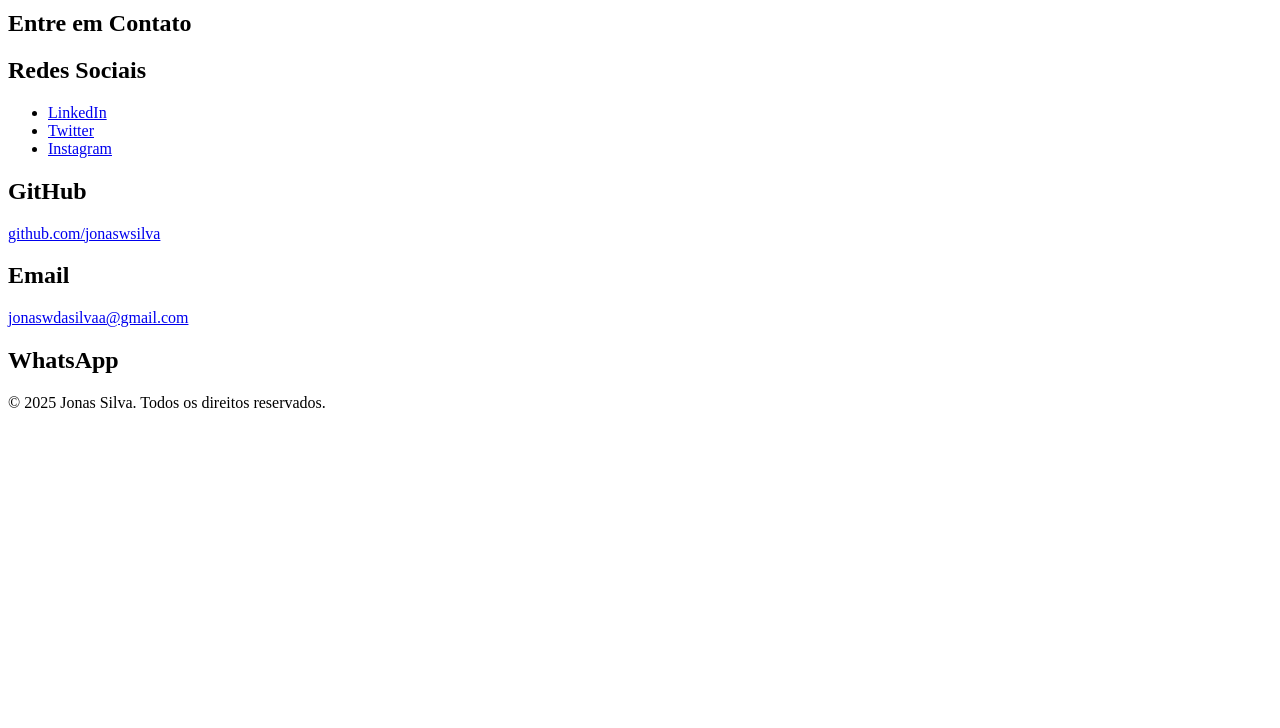
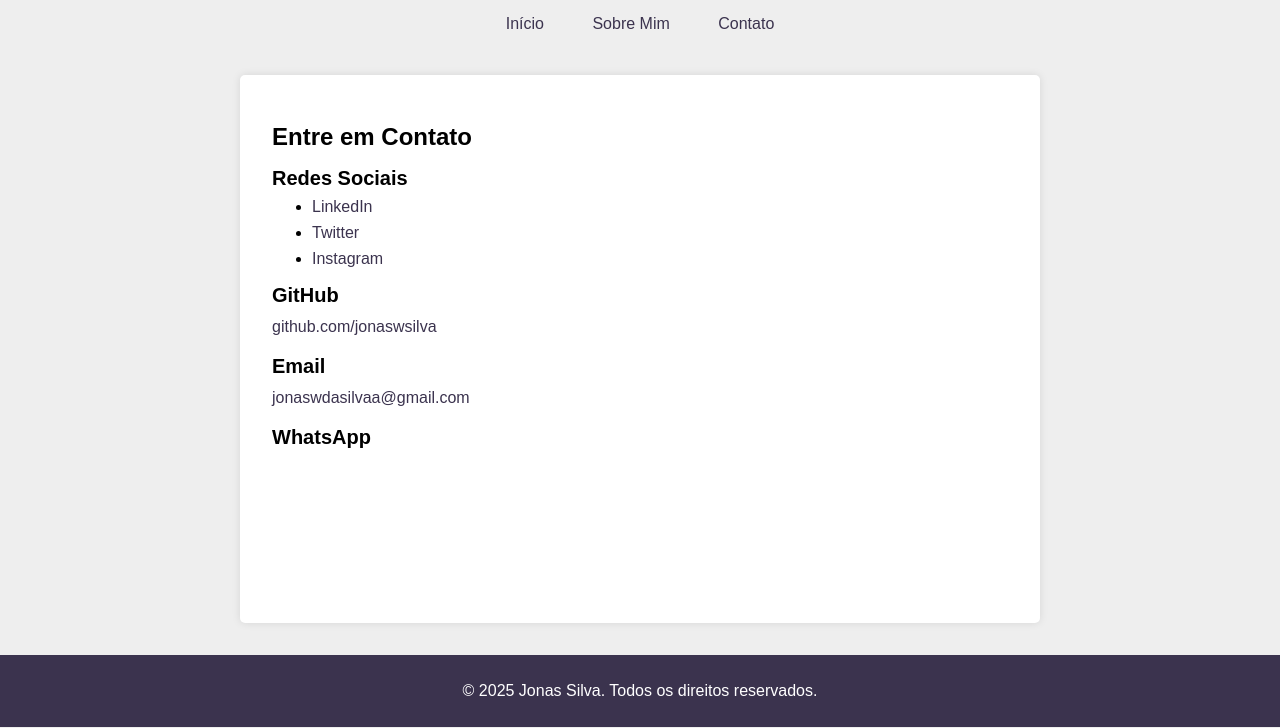
Before and after one commit to jonaswsilva/jonaswsilva.github.io, a plain HTML site: page contato.html in a window 1280 px wide. Shown: the part 72-800 px from the top of the page. Drawn offline with Linux system fonts and the light colour scheme.

Commit message:
Atualização sobre e contato

```diff
--- a/contato.html
+++ b/contato.html
@@ -4,7 +4,7 @@
     <meta charset="UTF-8" />
     <meta name="viewport" content="width=device-width, initial-scale=1.0" />
     <title>Contato - Jonas Silva</title>
-    <link rel="stylesheet" href="style.css" />
+    <link rel="stylesheet" href="styles.css" />
   </head>
 
   <body>
```
Also changed, not shown: sobre.html (+1 -1 lines).
